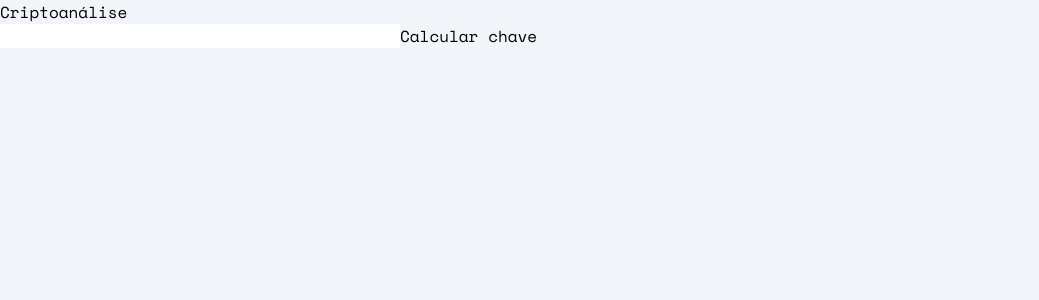
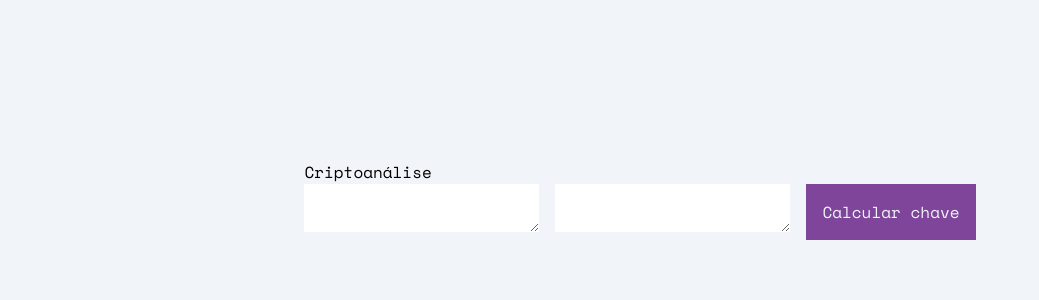
Before and after one commit to ajuteixeira/criptografia, a React (Vite) app: page / in a window 1280 px wide. Shown: the top 300 px of the page, without its empty margins (0-1039 px from the left). Built offline with nearby package versions, Linux system fonts and the light colour scheme.

Commit message:
adicionando estilização

```diff
--- a/src/index.css
+++ b/src/index.css
@@ -9,22 +9,34 @@
 }
 
 body {
+  padding: 10rem 3rem;
+  display: flex;
+  align-items: flex-start;
+  justify-content: center;
+  height: 100vh;
   background-color: #f1f5f9;
 }
 
-table,
-th,
-td {
-  padding: 5px 8px;
-  text-align: center;
-  color: #666666;
-  border: 1px solid #7927bd52;
+button {
+  padding: 1rem;
+  cursor: pointer;
+  color: #f1f5f9;
+  border: none;
+  background-color: #7e459b;
 }
 
-table {
-  min-width: 45vh;
+button:hover {
+  background-color: #713d8b;
 }
 
-th {
-  background-color: #7927bd21;
+#cryptoanalysis-set,
+#to-encrypt-set,
+#to-decrypt-set {
+  display: flex;
+  gap: 1rem;
 }
+
+textarea {
+  height: 3rem;
+  padding: 10px;
+}
--- a/src/pages/Home.jsx
+++ b/src/pages/Home.jsx
@@ -136,15 +136,15 @@ const App = () => {
   return (
     <div class="container">
       <div>
-        <div>
+        <div class="text-lg font-bold pb-2">
           Criptoanálise{' '}
           {keyReady && (
             <span class="crypto-key">(chave: [{key.join(', ')}])</span>
           )}
         </div>
         <div id="cryptoanalysis-set" class="input-set">
-          <input id="plain-input" type="text" />
-          <input id="encrypted-input" type="text" />
+          <textarea name="" id="plain-input"></textarea>
+          <textarea name="" id="encrypted-input"></textarea>
           <button onClick={calcCryptoKey}>Calcular chave</button>
         </div>
         <div class="error-message">{errorMessage}</div>
@@ -152,9 +152,9 @@ const App = () => {
       {keyReady && (
         <>
           <div>
-            <div>Encriptação</div>
+            <div class="font-bold pb-2 pt-8">Encriptação</div>
             <div id="to-encrypt-set" class="input-set">
-              <input id="to-encrypt-input" type="text" />
+              <textarea name="" id="to-encrypt-input"></textarea>
               <button onClick={encryptMessage}>Encriptar</button>
             </div>
             <div class="error-message">{encryptedErrorMessage}</div>
@@ -164,9 +164,9 @@ const App = () => {
           </div>
 
           <div>
-            <div>Decriptação</div>
+            <div class="font-bold pb-2 pt-8">Decriptação</div>
             <div id="to-decrypt-set" class="input-set">
-              <input id="to-decrypt-input" type="text" />
+              <textarea name="" id="to-decrypt-input"></textarea>
               <button onClick={decryptMessage}>Decriptar</button>
             </div>
             <div class="error-message">{decryptedErrorMessage}</div>
```
